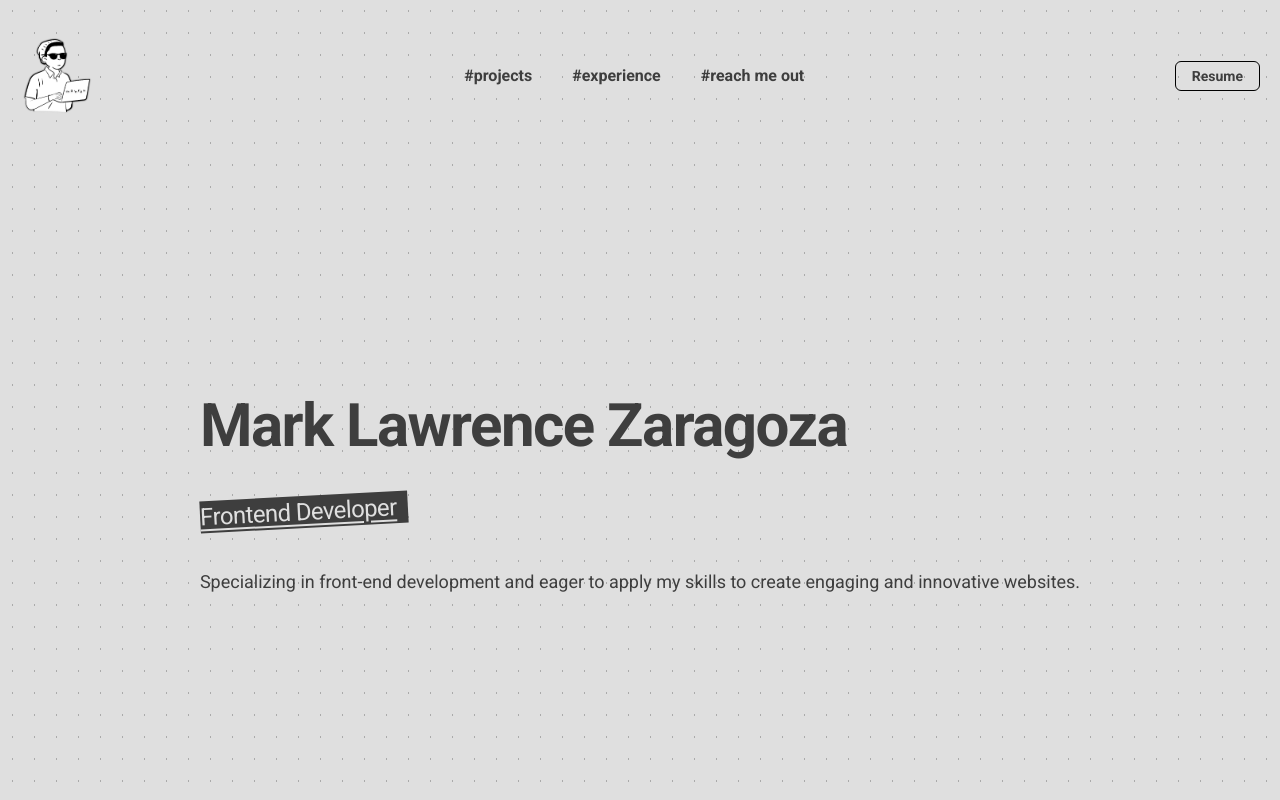
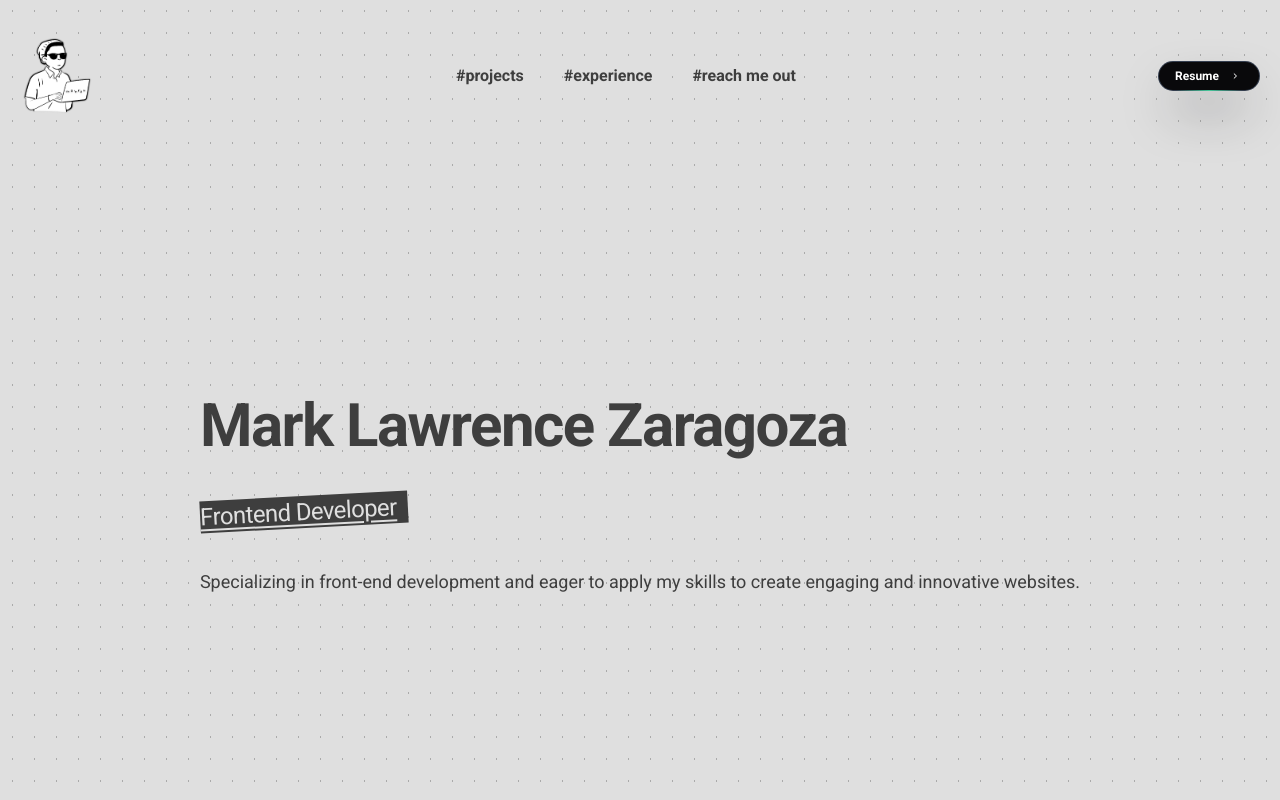
Before and after one commit to makrenzar/Makren, a React (Vite) app: page / in a window 1280 px wide. Shown: the top 800 px of the page. Built offline with nearby package versions, Linux system fonts and the light colour scheme; grey boxes are pictures that could not be loaded.

Commit message:
updating the resume button

```diff
--- a/src/components/Pages/Navbar.jsx
+++ b/src/components/Pages/Navbar.jsx
@@ -23,7 +23,6 @@
     });
   };
 
-  // Show or hide arrow up button based on scroll position
   useEffect(() => {
     const handleScroll = () => {
       if (window.scrollY > 200) {
@@ -40,7 +39,7 @@
   return (
     <>
       <nav className="container flex items-center justify-between py-4">
-        {/* Logo */}
+
         <a href="/">
           <img
             src={icon}
@@ -49,7 +48,7 @@
           />
         </a>
 
-        {/* NAVIGATION FOR LARGE SCREEN */}
+
         <div className="hidden md:flex flex-1 justify-center items-center gap-10 wow animate__animated animate__fadeInUp">
           {Tabs.map((tab) => (
             <a
@@ -62,19 +61,53 @@
           ))}
         </div>
 
-        {/* Resume Button for Large Screens */}
-        <button
-          onClick={openResume}
-          className="text-sm font-bold border border-black hidden md:inline hover:bg-[#434343] hover:text-white rounded-md px-4 py-1 hover:scale-105 ease-in duration-200 wow animate__animated animate__fadeInRight"
-        >
-          Resume
-        </button>
+        <button onClick={openResume} className="bg-slate-800 no-underline hidden md:inline group cursor-pointer relative shadow-2xl shadow-zinc-900 rounded-full p-px text-xs font-semibold leading-6  text-white  ease-in duration-200 wow animate__animated animate__fadeInRight">
+  <span className="absolute inset-0 overflow-hidden rounded-full">
+    <span className="absolute inset-0 rounded-full bg-[image:radial-gradient(75%_100%_at_50%_0%,rgba(56,189,248,0.6)_0%,rgba(56,189,248,0)_75%)] opacity-0 transition-opacity duration-500 group-hover:opacity-100" />
+  </span>
+  <div className="relative flex space-x-2 items-center z-10 rounded-full bg-zinc-950 py-0.5 px-4 ring-1 ring-white/10 ">
+    <span>
+      Resume
+    </span>
+    <svg
+      fill="none"
+      height="16"
+      viewBox="0 0 24 24"
+      width="16"
+      xmlns="http://www.w3.org/2000/svg"
+    >
+      <path
+        d="M10.75 8.75L14.25 12L10.75 15.25"
+        stroke="currentColor"
+        strokeLinecap="round"
+        strokeLinejoin="round"
+        strokeWidth="1.5"
+      />
+    </svg>
+  </div>
+  <span className="absolute -bottom-0 left-[1.125rem] h-px w-[calc(100%-2.25rem)] bg-gradient-to-r from-emerald-400/0 via-emerald-400/90 to-emerald-400/0 transition-opacity duration-500 group-hover:opacity-40" />
+</button>
+
+
+
+
+
+
+
+
+
+
+
+
+
+
+
+
       </nav>
 
-      {/* Navigation Icons for Mobile Screen at the Bottom */}
       <div className="md:hidden fixed bottom-0 left-0 right-0 bg-[#DFDFDF] border-t shadow-top">
         <div className="flex justify-around py-2">
-          {/* Home Icon */}
+
           <a
             href="/"
             className="flex flex-col items-center text-center hover:scale-125 ease-in duration-200"
@@ -90,13 +123,13 @@
               href={`#${tab.id}`}
               className="flex flex-col items-center text-center hover:scale-125 ease-in duration-200"
             >
-              {/* ICONS */}
+
               <box-icon name={tab.icon} size="sm" color="#434343"></box-icon>
               <span className="text-xs text-[#434343]">{tab.name.replace('#', '.')}</span>
             </a>
           ))}
 
-          {/* Resume Icon for Mobile Screen */}
+
           <a
             onClick={openResume}
             className="flex flex-col items-center text-center hover:scale-125 ease-in duration-200"
@@ -108,7 +141,7 @@
         </div>
       </div>
 
-      {/* Arrow Up Button */}
+
       {showArrow && (
         <button
           onClick={scrollToTop}
```
